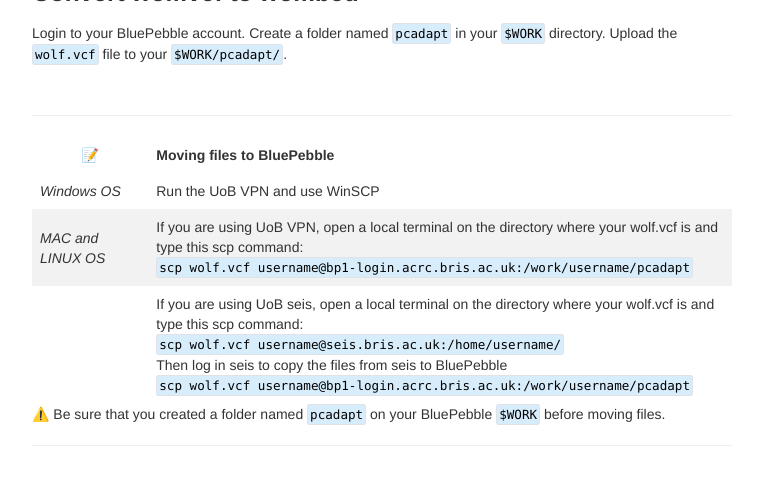
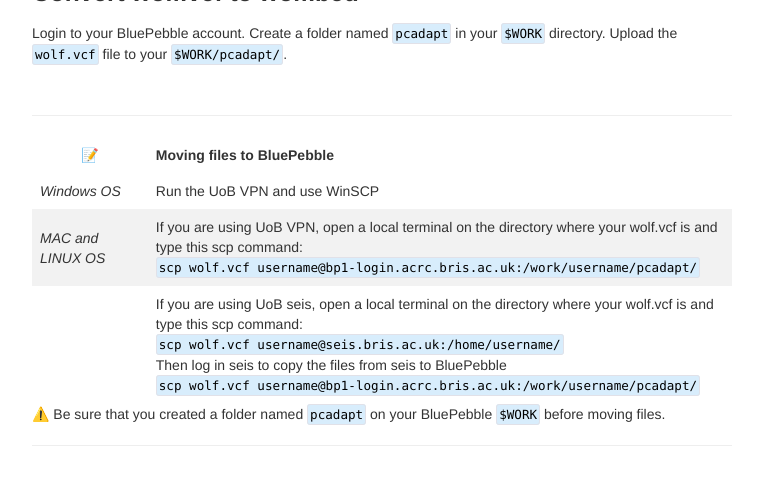
Before and after one commit to ritarasteiro/FieldCourse, a Jekyll site: the page built from pages/PCAdapt_practical.md, in a window 1280 px wide and 900 px high, scrolled down 663 px. Shown: the top 485 px of the window, without its empty margins (258-1021 px from the left). Built offline with Jekyll 4.4.1, drawn with Linux system fonts in a browser that asks for light colours.

````diff
--- a/pages/PCAdapt_practical.md
+++ b/pages/PCAdapt_practical.md
@@ -35,8 +35,8 @@ Login to your BluePebble account. Create a folder named ``pcadapt`` in your ``$W
 |📝     | Moving files to BluePebble
 |---------------|:---------------------------|
 | *Windows OS*  |Run the UoB VPN and use WinSCP|
-| *MAC and LINUX OS* | If you are using UoB VPN, open a local terminal on the directory where your wolf.vcf is and type this scp command: <br/> ```scp wolf.vcf username@bp1-login.acrc.bris.ac.uk:/work/username/pcadapt``` |
-| | If you are using UoB seis, open a local terminal on the directory where your wolf.vcf is and type this scp command: <br/> ```scp wolf.vcf username@seis.bris.ac.uk:/home/username/``` <br/> Then log in seis to copy the files from seis to BluePebble  <br/> ```scp wolf.vcf username@bp1-login.acrc.bris.ac.uk:/work/username/pcadapt```|
+| *MAC and LINUX OS* | If you are using UoB VPN, open a local terminal on the directory where your wolf.vcf is and type this scp command: <br/> ```scp wolf.vcf username@bp1-login.acrc.bris.ac.uk:/work/username/pcadapt/``` |
+| | If you are using UoB seis, open a local terminal on the directory where your wolf.vcf is and type this scp command: <br/> ```scp wolf.vcf username@seis.bris.ac.uk:/home/username/``` <br/> Then log in seis to copy the files from seis to BluePebble  <br/> ```scp wolf.vcf username@bp1-login.acrc.bris.ac.uk:/work/username/pcadapt/```|
 
  ⚠️ Be sure that you created  a folder named ``pcadapt`` on your  BluePebble ``$WORK`` before moving files.
 
````
